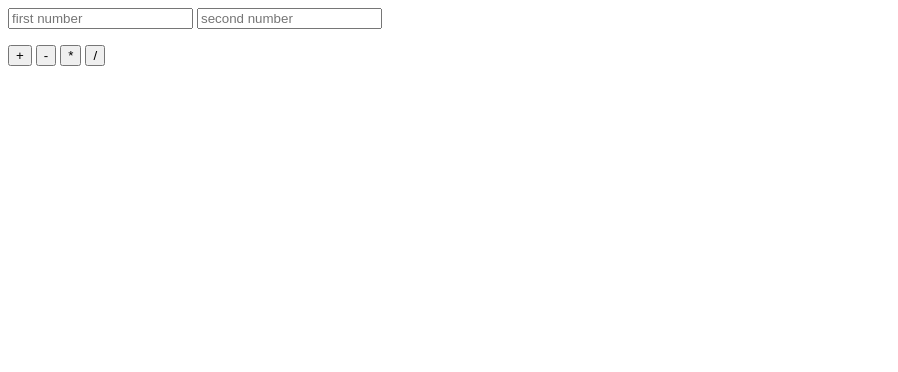
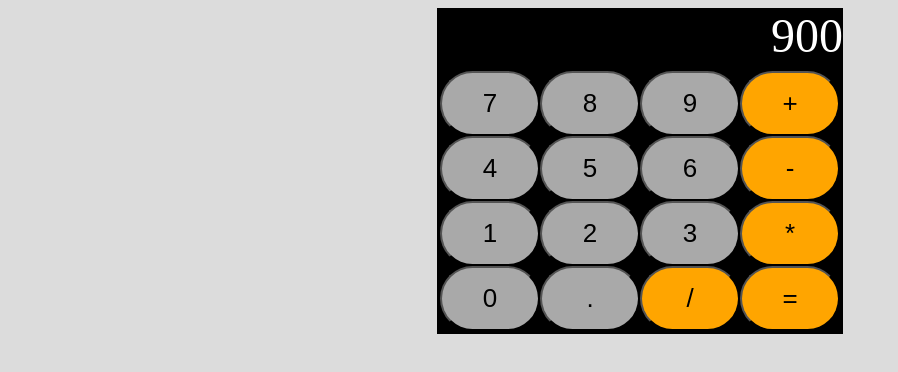
Before and after one commit to SpectralSoundDesign/Calculator, a plain HTML site: page index.html in a window 1280 px wide. Shown: the whole page, without its empty margins (0-898 px from the left). Drawn offline with Linux system fonts and the light colour scheme.

Commit message:
created ui

```diff
--- a/index.html
+++ b/index.html
@@ -1,5 +1,6 @@
 <!DOCTYPE html>
 <html lang="en">
+
 <head>
     <meta charset="UTF-8">
     <meta http-equiv="X-UA-Compatible" content="IE=edge">
@@ -8,18 +9,32 @@
     <script src="main.js" defer></script>
     <link rel="stylesheet" href="styles.css">
 </head>
+
 <body>
-    <form action="/main.js" method="get">
-        <input type="text" name="number-input" id="first-number" placeholder="first number">
-        <input type="text" name="number-input" id="second-number" placeholder="second number">
-        <p class="text-out"></p>
-    </form>
-    <div class="buttons">
-        <button id="add">+</button>
-        <button id="subtract">-</button>
-        <button id="multiply">*</button>
-        <button id="divide">/</button>
+    <div id="content">
+        <div class="display">900</div>
+        <div class="buttons">
+
+            <button class="num-btns" id="num-7">7</button>
+            <button class="num-btns" id="num-8">8</button>
+            <button class="num-btns" id="num-9">9</button>
+            <button class="op-btns" id="add">+</button>
+            <button class="num-btns" id="num-4">4</button>
+            <button class="num-btns" id="num-5">5</button>
+            <button class="num-btns" id="num-6">6</button>
+            <button class="op-btns" id="subtract">-</button>
+            <button class="num-btns" id="num-1">1</button>
+            <button class="num-btns" id="num-2">2</button>
+            <button class="num-btns" id="num-3">3</button>
+            <button class="op-btns" id="multiply">*</button>
+            <button class="num-btns" id="num-0">0</button>
+            <button class="num-btns" id="period">.</button>
+            <button class="op-btns" id="divide">/</button>
+            <button class="op-btns" id="equals">=</button>
+
+        </div>
     </div>
 
 </body>
+
 </html>
--- a/main.js
+++ b/main.js
@@ -2,16 +2,45 @@ const firstNumber = document.getElementById("first-number");
 const secondNumber = document.getElementById("second-number");
 const textOut = document.getElementsByClassName("text-out");
 
-const add = document.getElementById("add");
+/*const add = document.getElementById("add");
 const subtract = document.getElementById("subtract");
 const multiply = document.getElementById("multiply");
-const divide = document.getElementById("divide");
+const divide = document.getElementById("divide");*/
 
 
-function addNum(firstNumber, secondNumber) {
-    textOut.innerHTML = firstNumber + secondNumber;
-    console.log(firstNumber);
+function add(firstNumber, secondNumber) {
+    const total = firstNumber + secondNumber;
+    console.log(total);
+
+}
+function subtract(firstNumber, secondNumber) {
+    const total = firstNumber - secondNumber;
+    console.log(total);
+
+}
+function multiply(firstNumber, secondNumber) {
+    const total = firstNumber * secondNumber;
+    console.log(total);
+
+}
+function divide(firstNumber, secondNumber) {
+    const total = firstNumber / secondNumber;
+    console.log(total);
 
 }
 
-add.addEventListener("click", addNum);
+function operate(op, firstNumber, secondNumber) {
+    if (op == "+") {
+        add(firstNumber, secondNumber);
+    }
+    else if (op == "-") {
+        subtract(firstNumber, secondNumber);
+    }
+    else if (op == "*") {
+        multiply(firstNumber, secondNumber);
+    }
+    else if (op == "/") {
+        divide(firstNumber, secondNumber);
+    }
+
+}
--- a/styles.css
+++ b/styles.css
@@ -0,0 +1,49 @@
+body {
+    display: flex;
+    justify-content: center;
+    align-items: center;
+    background: gainsboro;
+}
+
+#content {
+    display: flex;
+    justify-content: flex-start;
+    align-items: center;
+    flex-direction: column;
+    background: black;
+    width: max-content;
+    margin: auto;
+}
+
+.display {
+    display: flex;
+    justify-content: flex-end;
+    width: 100%;
+    height: 50px;
+    font-size: 48px;
+    color: white;
+    margin-bottom: 10px;
+}
+
+.buttons {
+    display: flex;
+    max-width: 400px;
+    flex-wrap: wrap;
+    margin: 3px;
+}
+
+button {
+    flex: 1 25%;
+    padding: 15px;
+    font-size: 26px;
+}
+
+.num-btns {
+    background: darkgray;
+    border-radius: 100px;
+}
+
+.op-btns {
+    background: orange;
+    border-radius: 100px;
+}
```
